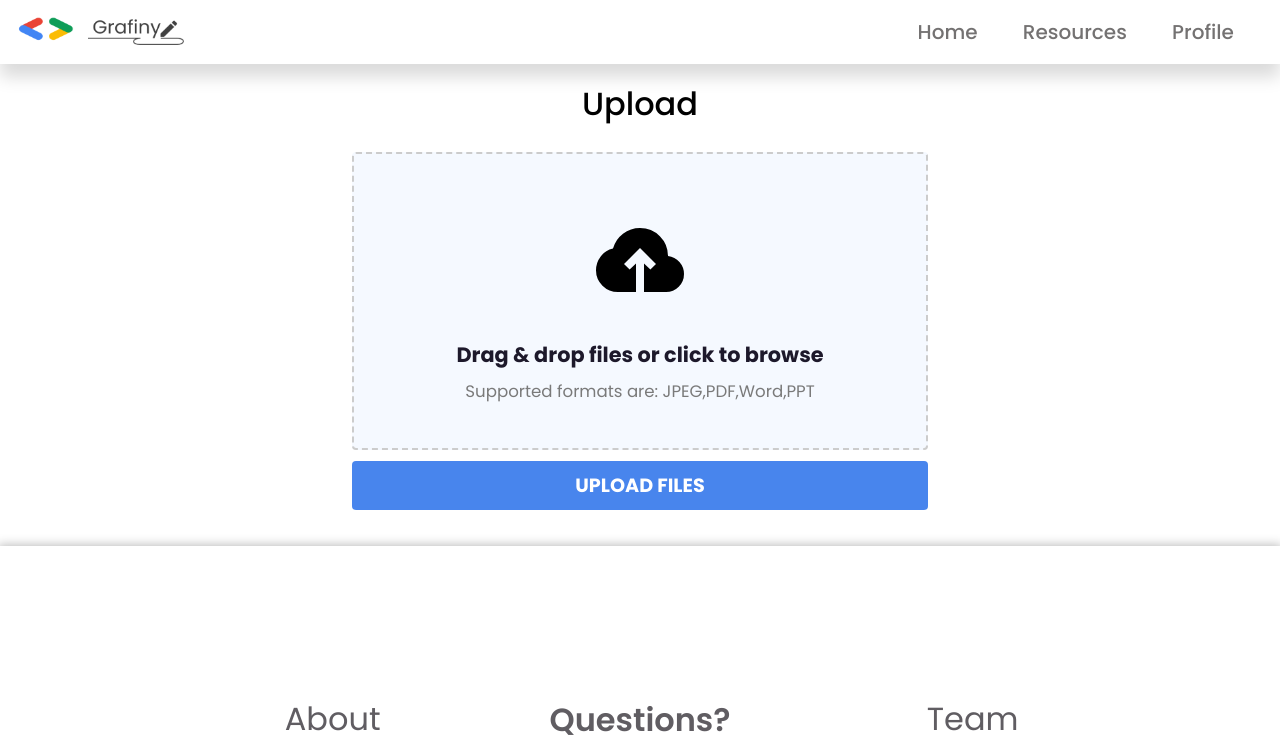
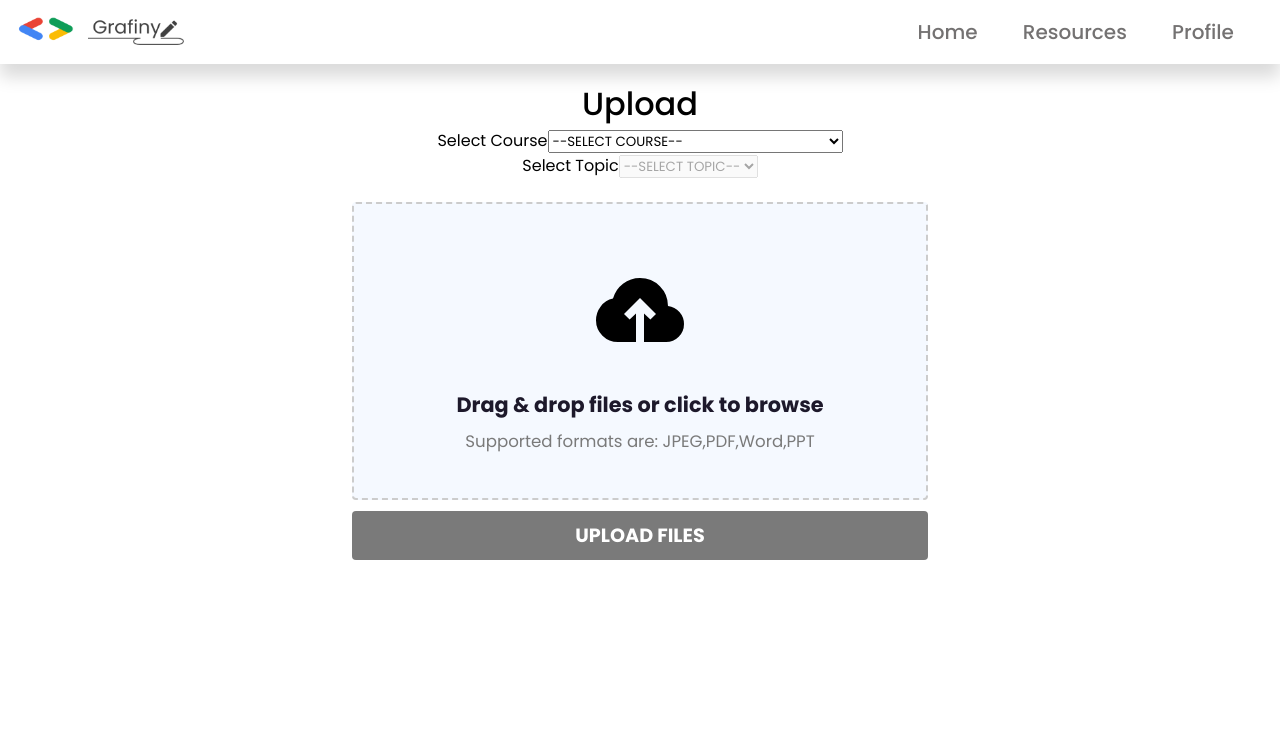
Before and after one commit to gdsc-nits-org/grafiny-client, a React (Vite) app: page /upload in a window 1280 px wide. Shown: the top 754 px of the page. Built offline with nearby package versions, Linux system fonts and the light colour scheme.

Commit message:
ADD: Dropdown features for course and topic selction

```diff
--- a/src/Pages/Upload/Upload.jsx
+++ b/src/Pages/Upload/Upload.jsx
@@ -1,13 +1,31 @@
 /* eslint-disable no-param-reassign */
 import React, { useState } from "react";
 import { Icon } from "@iconify/react";
+import { useNavigate } from "react-router-dom";
 import styles from "./Upload.module.scss";
 
 const UploadingPage = () => {
   const [files, setFiles] = useState([]);
   const [uploadedFiles, setUploadedFiles] = useState([]);
+  const [selected, setSelected] = useState(false);
+  const [buttonstate, setbuttonState] = useState(false);
+  const [selectedCourse, setSelctedCourse] = useState("");
+  // const [topics, setTopics] = useState([]);
   const [uploaded, setUploaded] = useState(false);
-  const [selected, setSelected] = useState(false);
+  const [selectedTopic, setSelectedTopic] = useState("");
+  const courseOptions = [
+    { name: "Mathematics", id: 1 },
+    { name: "Theory of Computation", id: 2 },
+    { name: "Computer Architecture and Organization", id: 3 },
+  ];
+
+  const topicOptions = [
+    { name: "Random Variables", id: 1, courseId: 1 },
+    { name: "Finite Automata", id: 2, courseId: 2 },
+    { name: "Pumping Lemma", id: 3, courseId: 2 },
+    { name: "Paging and Segmentation", id: 4, courseId: 3 },
+    { name: "Random Process", id: 5, courseId: 1 },
+  ];
   const handleDrop = (e) => {
     e.preventDefault();
     const newFiles = [...files];
@@ -29,29 +47,30 @@ const UploadingPage = () => {
     });
     setFiles(newFiles);
     setSelected(true);
+    setbuttonState(true);
   };
 
   const handleDeleteUploaded = async (fileName) => {
-    try {
-      await fetch(`/api/deleteFile?fileName=${fileName}`, {
-        method: "DELETE",
-      });
+    // try {
+    //   await fetch(`/api/deleteFile?fileName=${fileName}`, {
+    //     method: "DELETE",
+    //   });
     setUploadedFiles((prevSelectedFiles) =>
       prevSelectedFiles.filter((file) => file.name !== fileName)
     );
-    } catch (error) {
-      // console.error(error);
-    }
+    // } catch (error) {
+    //   // console.error(error);
+    // }
   };
-
+  const navigate = useNavigate();
   const handleDelete = (file) => {
     const newFiles = files.filter((f) => f.name !== file.name);
     setFiles(newFiles);
   };
-
+  let uploadedFileCount = 0;
   const handleUpload = () => {
     const newFiles = [...files];
-    let uploadedFileCount = 0;
+
     newFiles.forEach((file) => {
       // const formData = new FormData();
       // formData.append("file", file);
@@ -74,10 +93,13 @@ const UploadingPage = () => {
         if (uploadedFileCount === newFiles.length) {
           setFiles([]);
           setSelected(false);
+          navigate("/profile");
         }
       };
       xhr.onerror = () => {};
       xhr.send(formData);
+    });
+    setUploaded(true);
     // end of temporary code
 
     // Using fetch api
@@ -108,8 +130,18 @@ const UploadingPage = () => {
     //   .catch(() => {
     //     // handle error
     //   });
-    });
-    setUploaded(true);
+  };
+  const handleCourseChange = (e) => {
+    const courseId = e.target.value;
+    setSelctedCourse(courseId);
+    setbuttonState(false);
+    // fetch(`/api/topics?courseId=${courseId}`)
+    //   .then((response) => response.json())
+    //   .then((data) => setTopics(data));
+  };
+  const handleTopicChange = (e) => {
+    const topicId = e.target.value;
+    setSelectedTopic(topicId);
   };
 
   return (
@@ -119,7 +151,45 @@ const UploadingPage = () => {
       onDragOver={(e) => e.preventDefault()}
     >
       <h1>Upload</h1>
-      <div className={styles["file-upload"]}>
+
+      <div className={styles["dropdown-container"]}>
+        <label htmlFor="course">Select Course</label>
+        <select id="course" value={selectedCourse} onChange={handleCourseChange}>
+          <option value=" ">--SELECT COURSE--</option>
+          {courseOptions.map((course) => (
+            <option key={course.id} value={course.id}>
+              {course.name}
+            </option>
+          ))}
+          ;
+        </select>
+      </div>
+
+      <div className={styles["dropdown-container"]}>
+        <label htmlFor="topic">Select Topic</label>
+        <select
+          id="topic"
+          value={selectedTopic}
+          onChange={handleTopicChange}
+          disabled={!selectedCourse}
+        >
+          <option value=" ">--SELECT TOPIC--</option>
+          {topicOptions.map(
+            (topic) =>
+              Number(topic.courseId) === Number(selectedCourse) && (
+                <option key={topic.id} value={topic.id}>
+                  {topic.name}
+                </option>
+              )
+          )}
+        </select>
+      </div>
+
+      <div
+        className={`${
+          files.length > 0 || uploaded ? styles["file-uploaded"] : styles["file-upload"]
+        }`}
+      >
         <label htmlFor="file-upload-input">
           <div className={styles["upload-box"]}>
             <div className={styles["upload-icon"]}>
@@ -139,12 +209,13 @@ const UploadingPage = () => {
           onChange={handleBrowse}
         />
       </div>
+
       <h1
         className={` ${
           selected && files.length > 0 ? styles.uploadStatus : styles.uploadStatusHide
         }`}
       >
-        Uploading-n/n files
+        Uploading-{uploadedFileCount}/{files.length} files
       </h1>
 
       <div className={styles["uploaded-files"]}>
@@ -194,7 +265,14 @@ const UploadingPage = () => {
         ))}
       </div>
       <div className={styles["upload-button-container"]}>
-        <button className={styles["upload-button"]} onClick={handleUpload}>
+        <button
+          className={`{ ${
+            !buttonstate || uploaded
+              ? styles["disabled-upload-button"]
+              : styles["upload-button"]
+          }`}
+          onClick={handleUpload}
+        >
           UPLOAD FILES
         </button>
       </div>
--- a/src/Pages/Upload/Upload.module.scss
+++ b/src/Pages/Upload/Upload.module.scss
@@ -4,6 +4,7 @@
   align-items: center;
   padding: 1em;
   font-family: Arial, sans-serif;
+  min-height: calc(100vh - 4rem);
 
   h1 {
     font-weight: 500;
@@ -70,6 +71,10 @@
     }
   }
 
+  .file-uploaded {
+    display: none;
+  }
+
   .uploadStatusHide {
     display: none;
   }
@@ -118,19 +123,28 @@
     }
   }
 
-  .upload-button {
+  .upload-button,
+  .disabled-upload-button {
     color: var(--gdsc-bg-2-100);
     border: none;
     width: 45vw;
-    cursor: pointer;
     transition: background-color 0.3s;
-    background-color: var(--gdsc-blue-1-100);
     border-radius: 4px;
     font-family: "Poppins";
     font-style: normal;
     font-weight: 700;
     font-size: 1.2em;
     margin-bottom: 1em;
+  }
+
+  .upload-button {
+    background-color: var(--gdsc-blue-1-100);
+    cursor: pointer;
+  }
+
+  .disabled-upload-button {
+    background-color: var(--gdsc-grayish-2-100);
+    cursor: no-drop;
   }
 
   .upload-button:hover {
```
Lines whose indentation alone changed are shown as unchanged.
